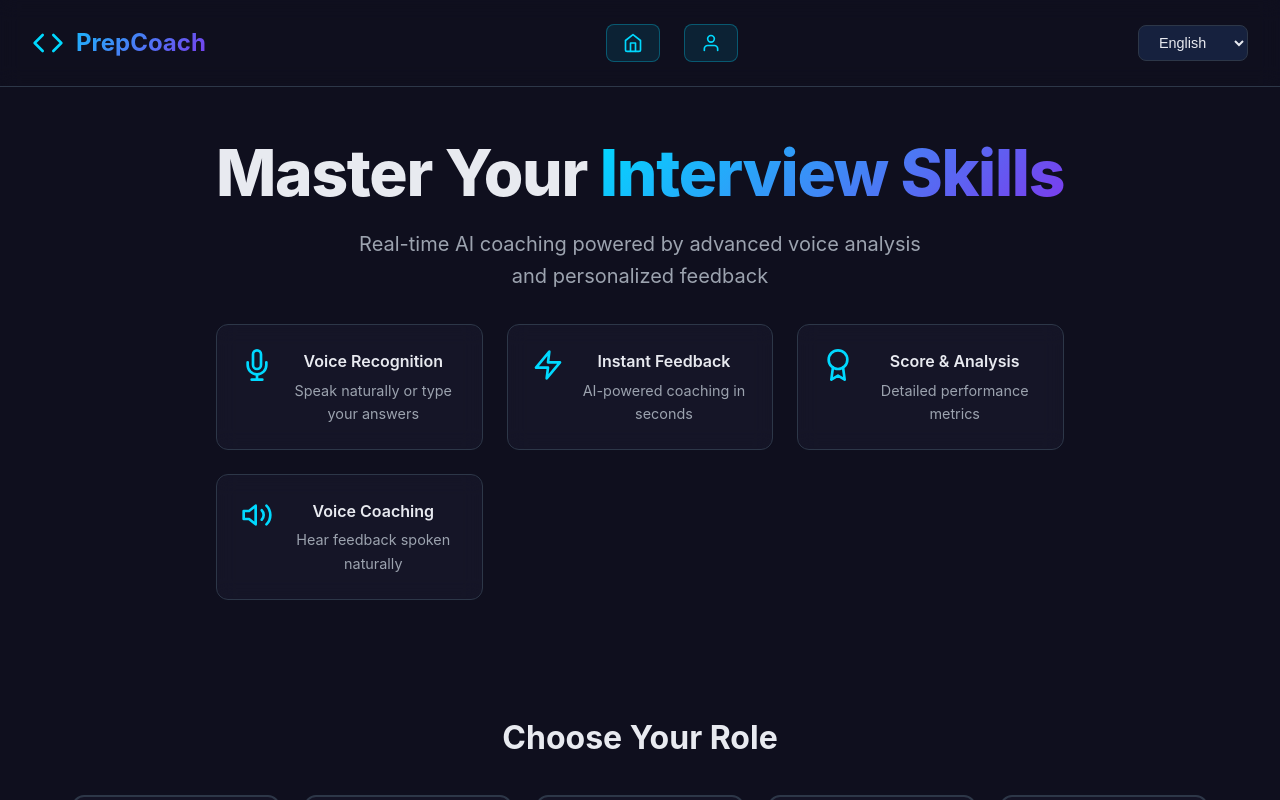
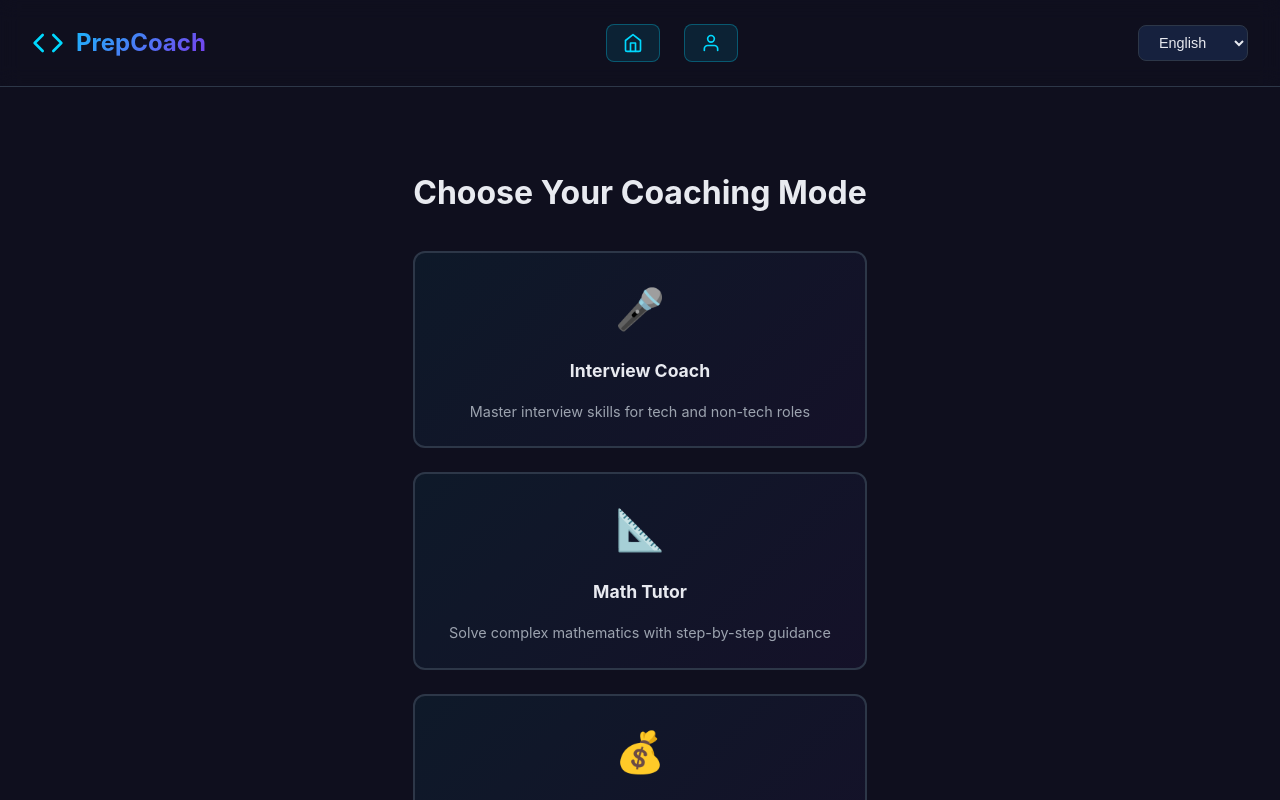
Before and after one commit to idrissbado/VoxaLabs, a React (Create React App) app in the folder frontend/: page / in a window 1280 px wide. Built offline with nearby package versions, Linux system fonts and the light colour scheme; a web font is replaced by a local one.

Commit message:
Add coaching modes selector - Interview Coach, Math Tutor, Finance Coach, Personal Advisor. Update About page with profile emoji

```diff
--- a/frontend/src/App.css
+++ b/frontend/src/App.css
@@ -2133,6 +2133,73 @@ body {
   color: var(--primary);
 }
 
+/* Coaching Modes Section */
+.coaching-modes-section {
+  margin-bottom: 3rem;
+  padding: 2rem 0;
+}
+
+.coaching-modes-grid {
+  display: grid;
+  grid-template-columns: repeat(auto-fit, minmax(220px, 1fr));
+  gap: 1.5rem;
+  margin-top: 1.5rem;
+}
+
+.coaching-mode-card {
+  background: linear-gradient(135deg, rgba(0, 217, 255, 0.05) 0%, rgba(124, 58, 237, 0.05) 100%);
+  border: 2px solid var(--border);
+  border-radius: 12px;
+  padding: 1.5rem;
+  text-align: center;
+  cursor: pointer;
+  transition: all 0.3s ease;
+  display: flex;
+  flex-direction: column;
+  align-items: center;
+  gap: 1rem;
+}
+
+.coaching-mode-card:hover {
+  border-color: var(--primary);
+  background: linear-gradient(135deg, rgba(0, 217, 255, 0.1) 0%, rgba(124, 58, 237, 0.1) 100%);
+  transform: translateY(-8px);
+  box-shadow: 0 15px 40px rgba(0, 217, 255, 0.2);
+}
+
+.mode-icon {
+  font-size: 2.5rem;
+}
+
+.coaching-mode-card h3 {
+  font-size: 1.1rem;
+  color: var(--text);
+  margin: 0;
+}
+
+.coaching-mode-card p {
+  font-size: 0.9rem;
+  color: var(--text-muted);
+  margin: 0;
+  line-height: 1.5;
+}
+
+.interview-mode:hover {
+  border-color: #FF6B6B;
+}
+
+.math-mode:hover {
+  border-color: #4ECDC4;
+}
+
+.finance-mode:hover {
+  border-color: #FFEAA7;
+}
+
+.advisor-mode:hover {
+  border-color: #96CEB4;
+}
+
 /* About Page Styles */
 .about-page {
   min-height: 100vh;
@@ -2166,17 +2233,18 @@ body {
   justify-content: center;
 }
 
-.profile-avatar-emoji {
-  font-size: 6rem;
-  width: 150px;
-  height: 150px;
-  background: linear-gradient(135deg, rgba(0, 217, 255, 0.1) 0%, rgba(124, 58, 237, 0.1) 100%);
-  border: 2px solid var(--primary);
+.profile-image {
+  width: 200px;
+  height: 200px;
   border-radius: 50%;
-  display: flex;
-  align-items: center;
-  justify-content: center;
-  box-shadow: 0 0 30px rgba(0, 217, 255, 0.2);
+  object-fit: cover;
+  border: 3px solid var(--primary);
+  box-shadow: 0 0 30px rgba(0, 217, 255, 0.3);
+  transition: transform 0.3s ease;
+}
+
+.profile-image:hover {
+  transform: scale(1.05);
 }
 
 .profile-info {
--- a/frontend/src/App.js
+++ b/frontend/src/App.js
@@ -309,6 +309,44 @@ function App() {
           </nav>
 
           <div className="landing-content">
+            <div className="coaching-modes-section">
+              <h2 className="section-title">Choose Your Coaching Mode</h2>
+              <div className="coaching-modes-grid">
+                <div
+                  className="coaching-mode-card interview-mode"
+                  onClick={() => setPage('landing')}
+                >
+                  <div className="mode-icon">🎤</div>
+                  <h3>Interview Coach</h3>
+                  <p>Master interview skills for tech and non-tech roles</p>
+                </div>
+                <div
+                  className="coaching-mode-card math-mode"
+                  onClick={() => setPage('math')}
+                >
+                  <div className="mode-icon">📐</div>
+                  <h3>Math Tutor</h3>
+                  <p>Solve complex mathematics with step-by-step guidance</p>
+                </div>
+                <div
+                  className="coaching-mode-card finance-mode"
+                  onClick={() => alert('Finance Coach coming soon!')}
+                >
+                  <div className="mode-icon">💰</div>
+                  <h3>Finance Coach</h3>
+                  <p>Excel in finance interviews and investment analysis</p>
+                </div>
+                <div
+                  className="coaching-mode-card advisor-mode"
+                  onClick={() => alert('Personal Advisor coming soon!')}
+                >
+                  <div className="mode-icon">🎯</div>
+                  <h3>Personal Advisor</h3>
+                  <p>Get career guidance and personalized coaching</p>
+                </div>
+              </div>
+            </div>
+
             <div className="hero-section">
               <div className="hero-text">
                 <h1 className="hero-title">Master Your <span className="gradient-text">Interview Skills</span></h1>
@@ -649,7 +687,7 @@ function App() {
             <div className="about-container">
               <div className="about-profile">
                 <div className="profile-image-wrapper">
-                  <div className="profile-avatar-emoji">👨‍💼</div>
+                  <img src="/idr.png" alt="Idriss Olivier Bado" className="profile-image" />
                 </div>
 
                 <div className="profile-info">
```
